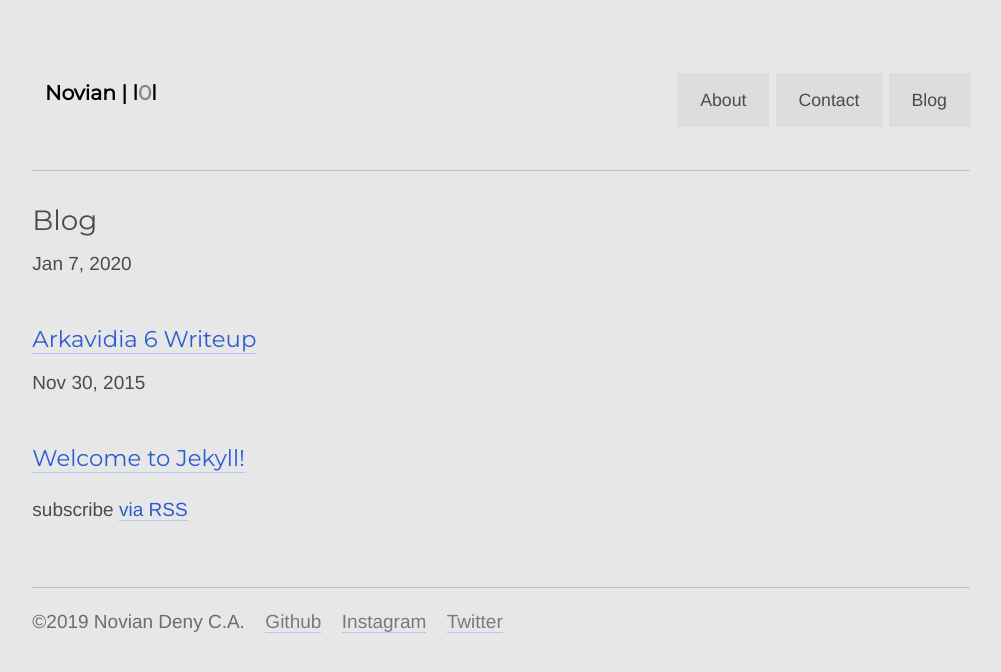
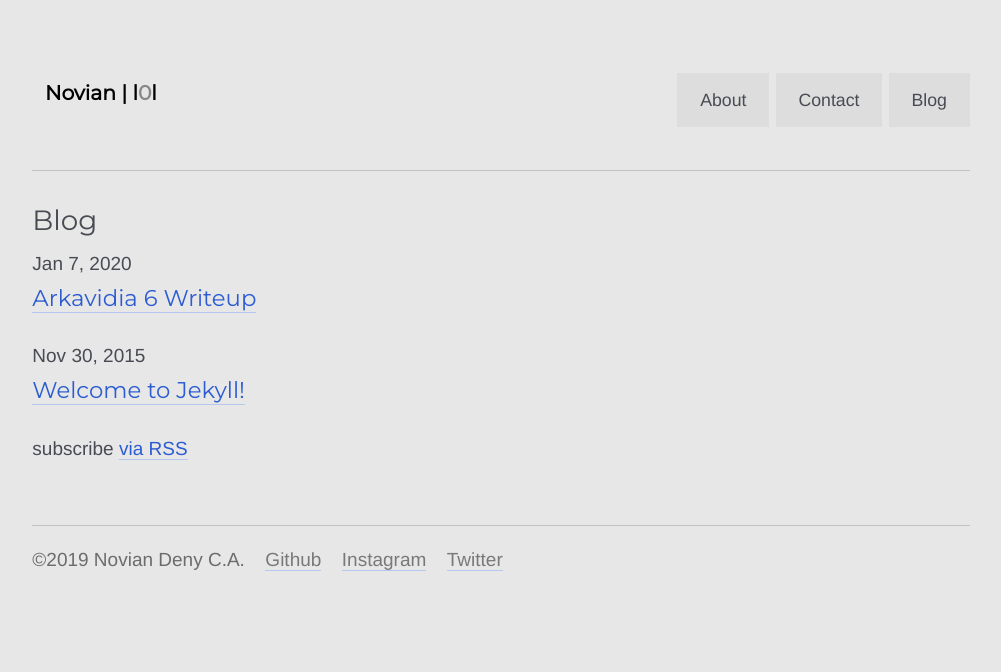
Before and after one commit to anggerdeni/anggerdeni.github.io, a Jekyll site: the page built from blog/index.html, in a window 1280 px wide. Shown: the top 672 px of the page, without its empty margins (139-1140 px from the left). Built offline with Jekyll 4.4.1, drawn with Linux system fonts in a browser that asks for light colours; some web fonts are replaced.

Commit message:
edit minor styling

```diff
--- a/_sass/_layout.scss
+++ b/_sass/_layout.scss
@@ -215,7 +215,7 @@
 
 h3 {
 	font-size: 1.8rem;
-	margin: 1.8em 0 0.9rem;
+	margin: 0 0 2rem;
 }
 
 h4 {
```
